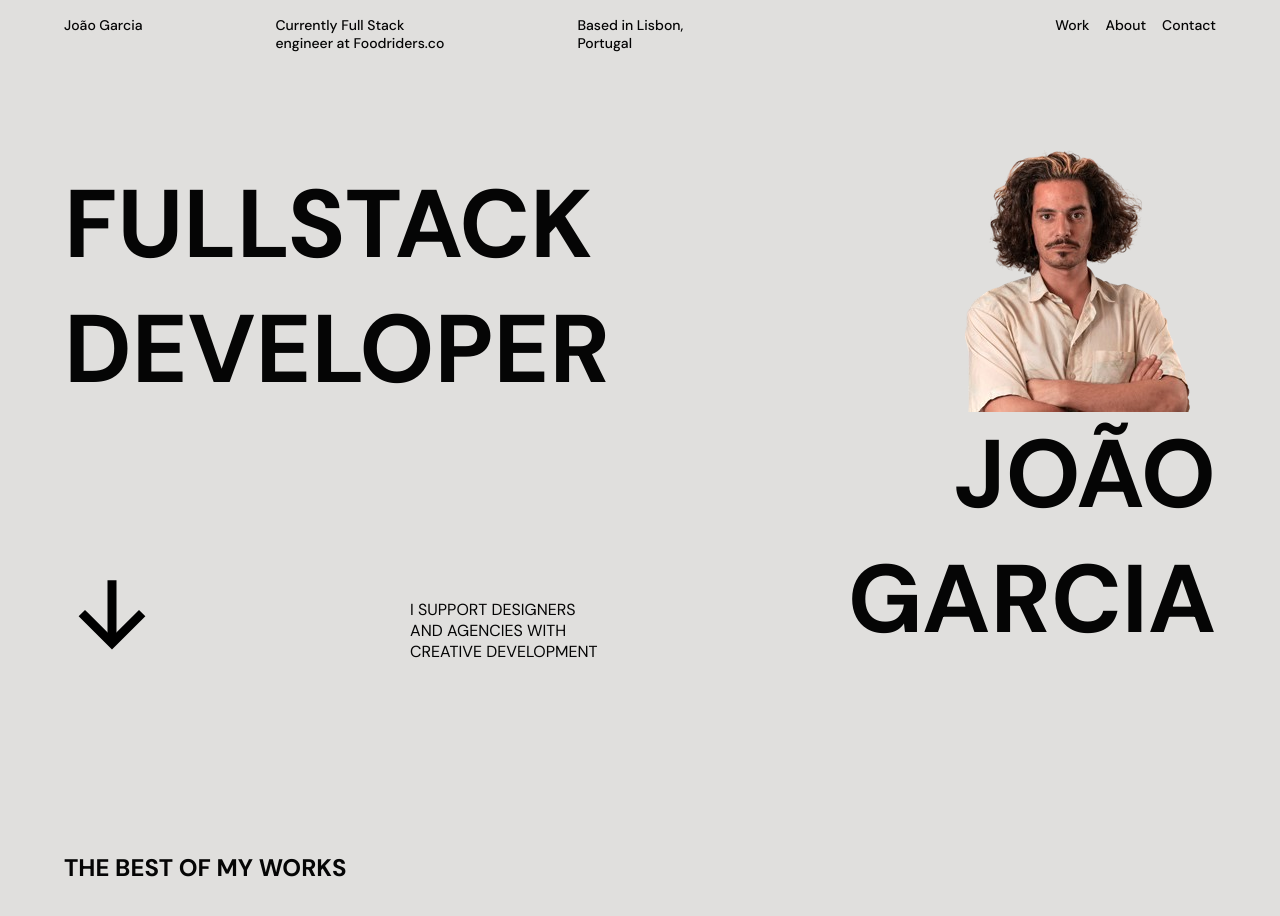
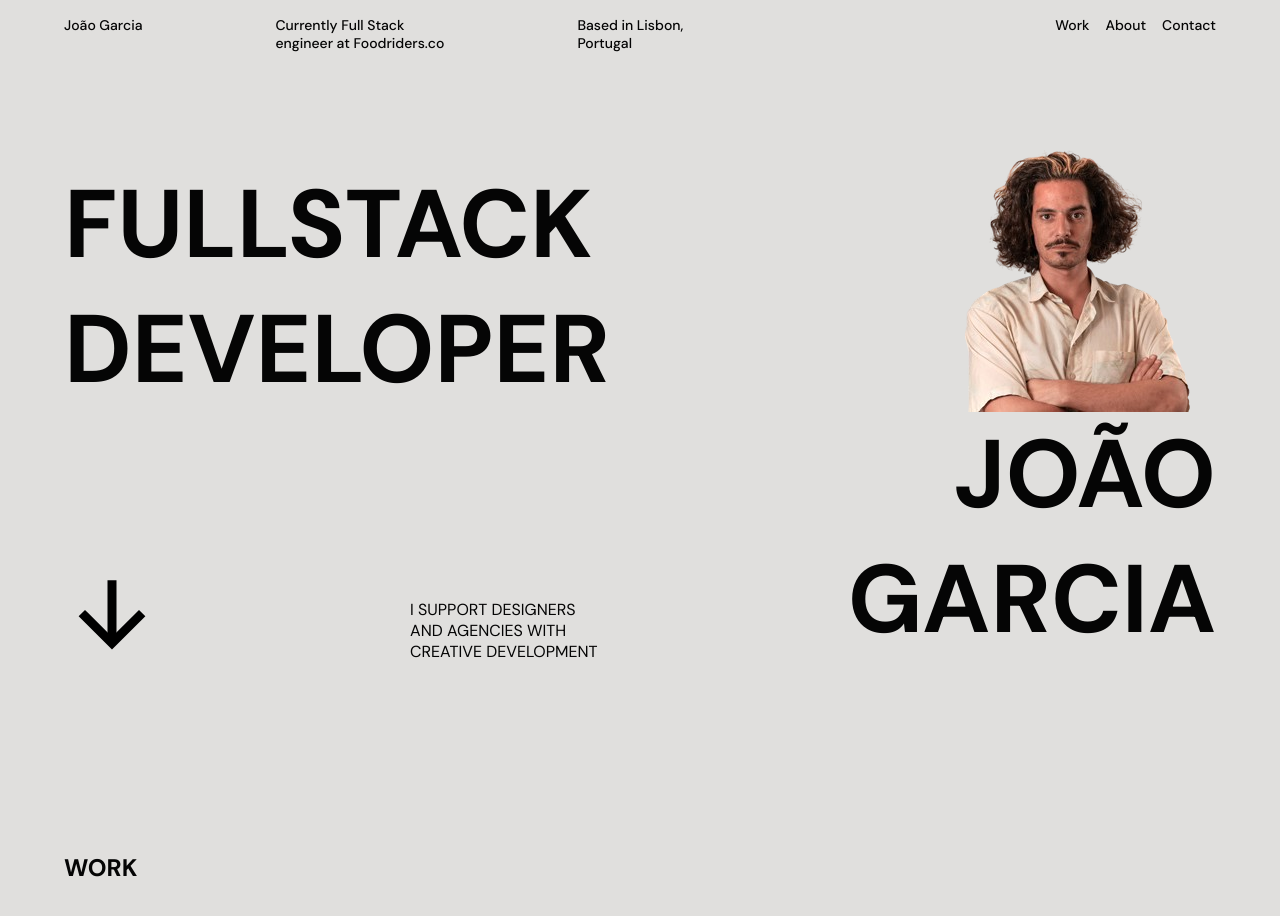
Before and after one commit to joaoiguana/cv-website, a website built with Parcel: page _src/index.html in a window 1280 px wide. Shown: the top 916 px of the page. Built offline with nearby package versions, Linux system fonts and the light colour scheme.

Commit message:
added height to work section

```diff
--- a/_src/index.html
+++ b/_src/index.html
@@ -44,7 +44,7 @@
       </div>
     </section>
     <section class="work">
-      <h1>THE BEST OF MY WORKS</h1>
+      <h1>WORK</h1>
     </section>
   </main>
   <script src="./js/script.js"></script>
--- a/_src/scss/style.scss
+++ b/_src/scss/style.scss
@@ -84,7 +84,7 @@ main {
     }
 
     .work {
-
+      height: 100vh;
     }
   }
 }
```
Also changed, not shown: dist/index.html, 2 other files.
